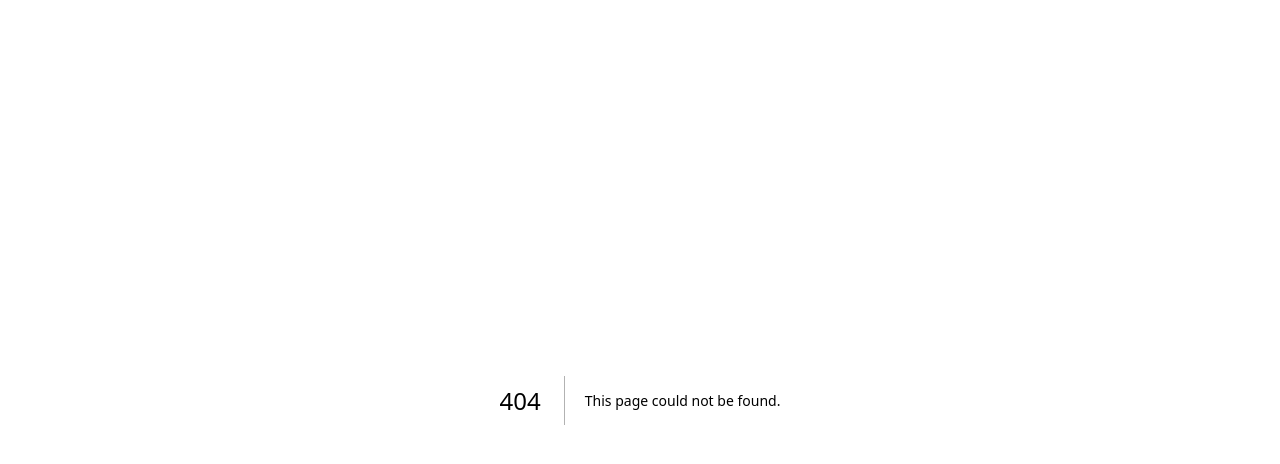
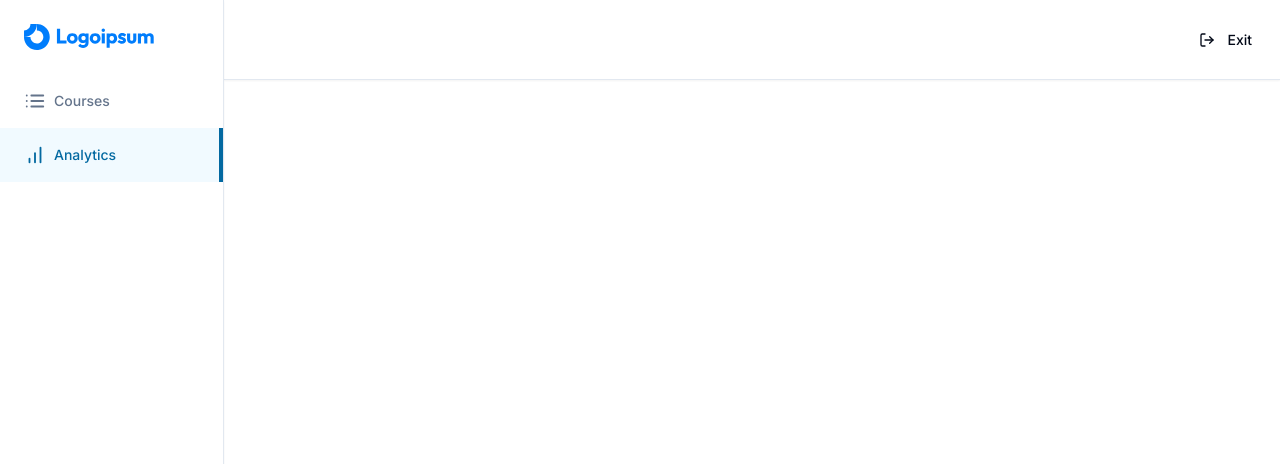
Before and after one commit to salmanabdullahfahim/Learn-Ease-LMS, a Next.js app: page /teacher/analytics in a window 1280 px wide. Before the commit this address had no page. Shown: the top 464 px of the page. Built offline with nearby package versions, Linux system fonts and the light colour scheme.

Commit message:
teacher mode - sidebar dynamically added

```diff
--- /dev/null
+++ b/app/(dashboard)/(routes)/teacher/analytics/page.tsx
@@ -0,0 +1,5 @@
+import React from "react";
+
+export default function AnalyticsPage() {
+  return <div>AnalyticsPage</div>;
+}
--- a/app/(dashboard)/_components/SidebarRoutes.tsx
+++ b/app/(dashboard)/_components/SidebarRoutes.tsx
@@ -1,7 +1,8 @@
 "use client";
-import { Compass, Layout } from "lucide-react";
+import { BarChart, Compass, Layout, List } from "lucide-react";
 import React from "react";
 import SidebarItems from "./SidebarItems";
+import { usePathname } from "next/navigation";
 
 const guestRoutes = [
   {
@@ -16,8 +17,23 @@
   },
 ];
 
+const teacherRoutes = [
+  {
+    icon: List,
+    label: "Courses",
+    href: "/teacher/courses",
+  },
+  {
+    icon: BarChart,
+    label: "Analytics",
+    href: "/teacher/analytics",
+  },
+];
+
 export default function SidebarRoutes() {
-  const routes = guestRoutes;
+  const pathname = usePathname();
+  const isTeacherPage = pathname.includes("/teacher");
+  const routes = isTeacherPage ? teacherRoutes : guestRoutes;
   return (
     <div className="flex flex-col w-full">
       {routes.map((route) => (
--- a/components/NavbarRoutes.tsx
+++ b/components/NavbarRoutes.tsx
@@ -1,7 +1,7 @@
 "use client";
 
 import { UserButton } from "@clerk/nextjs";
-import { usePathname, useRouter } from "next/navigation";
+import { usePathname } from "next/navigation";
 import React from "react";
 import { Button } from "./ui/button";
 import { LogOut } from "lucide-react";
@@ -9,7 +9,6 @@
 
 export default function NavbarRoutes() {
   const pathname = usePathname();
-  const router = useRouter();
 
   const isTeacherPage = pathname?.startsWith("/teacher");
   const isPlayerPage = pathname.includes("/chapter");
```
